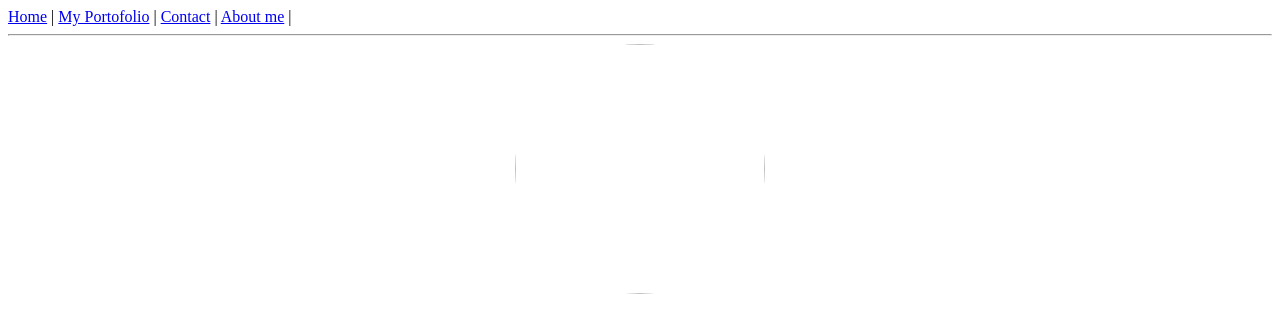
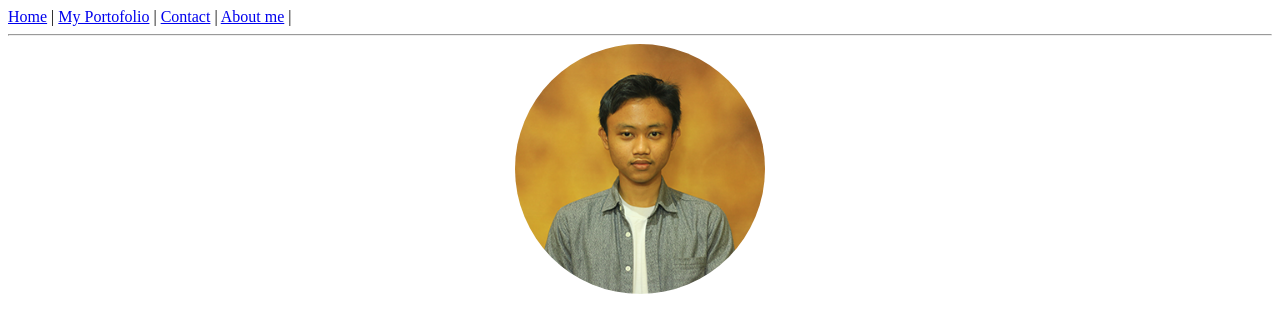
Before and after one commit to FaiizOfficial/portofoliosaya, a plain HTML site: page index.html in a window 1280 px wide. Shown: the top 316 px of the page. Drawn offline with Linux system fonts and the light colour scheme.

Commit message:
Update index.html

```diff
--- a/index.html
+++ b/index.html
@@ -20,7 +20,7 @@
     <hr />
 
     <header style="text-align: center;">
-        <img src="Foto/PROFILE.png" width="250" height="250" style="border-radius: 50%;">
+        <img src="PROFILE.png" width="250" height="250" style="border-radius: 50%;">
         <h1>Muhammad Faiiz Husain</h1>
         <p>(Web Developer)</p>
     </header>
```
